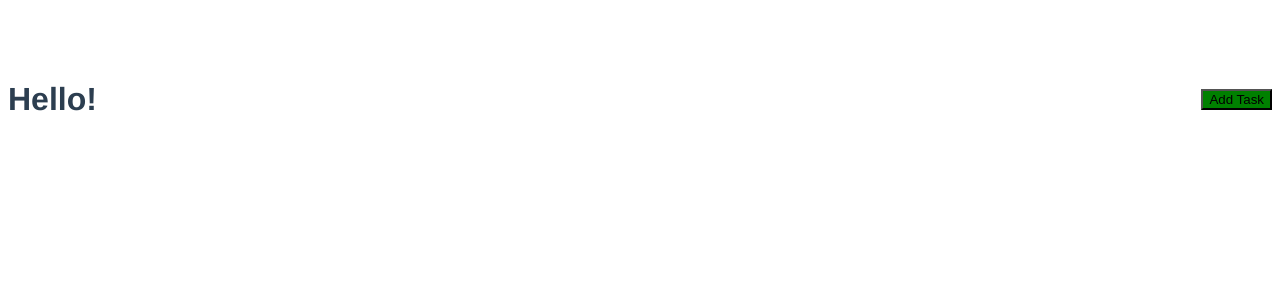
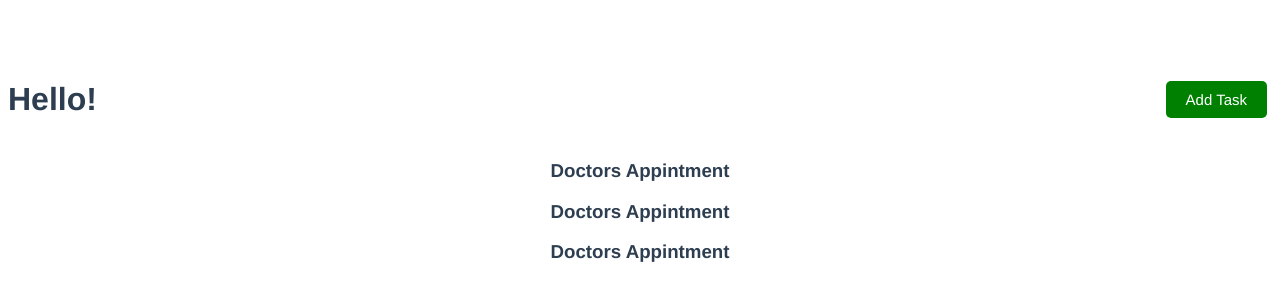
Before and after one commit to husky93/vue-form, a Vue app: page / in a window 1280 px wide. Shown: the top 300 px of the page. Built offline with nearby package versions, Linux system fonts and the light colour scheme.

Commit message:
Create Tasks component

```diff
--- a/src/App.vue
+++ b/src/App.vue
@@ -1,16 +1,44 @@
 <template>
   <div class="container">
     <Header title="Hello!" />
+    <Tasks :tasks="tasks" />
   </div>
 </template>
 
 <script>
 import Header from './components/Header.vue';
+import Tasks from './components/Tasks.vue';
 
 export default {
   name: 'App',
   components: {
     Header,
+    Tasks,
+  },
+  data() {
+    return {
+      tasks: [],
+    };
+  },
+  created() {
+    this.tasks = [{
+      id: 1,
+      text: 'Doctors Appintment',
+      day: 'March 1st at 2:30pm',
+      reminder: true,
+    },
+    {
+      id: 2,
+      text: 'Doctors Appintment',
+      day: 'March 1st at 2:30pm',
+      reminder: false,
+    },
+    {
+      id: 3,
+      text: 'Doctors Appintment',
+      day: 'March 1st at 2:30pm',
+      reminder: true,
+    }];
   },
 };
 </script>
--- a/src/components/Button.vue
+++ b/src/components/Button.vue
@@ -1,5 +1,5 @@
 <template>
-  <button :style="{background: color}" class="btn">{{text}}</button>
+  <button @click="onClick()" :style="{background: color}">{{text}}</button>
 </template>
 
 <script>
@@ -9,5 +9,26 @@
     text: String,
     color: String,
   },
+  methods: {
+    onClick() {
+      console.log('click');
+    },
+  },
 };
 </script>
+
+<style scoped>
+button {
+  display: inline-block;
+  background: #000;
+  color: #fff;
+  border: none;
+  padding: 10px 20px;
+  margin: 5px;
+  border-radius: 5px;
+  cursor: pointer;
+  text-decoration: none;
+  font-size: 15px;
+  font-family: inherit;
+}
+</style>
--- /dev/null
+++ b/src/components/Tasks.vue
@@ -0,0 +1,14 @@
+<template>
+  <div v-for="task in tasks" :key="task.id">
+    <h3>{{ task.text }}</h3>
+  </div>
+</template>
+
+<script>
+export default {
+  name: 'TasksElement',
+  props: {
+    tasks: Array,
+  },
+};
+</script>
```
